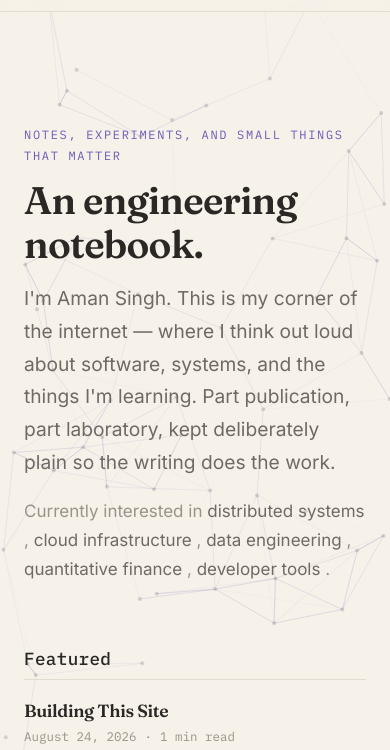
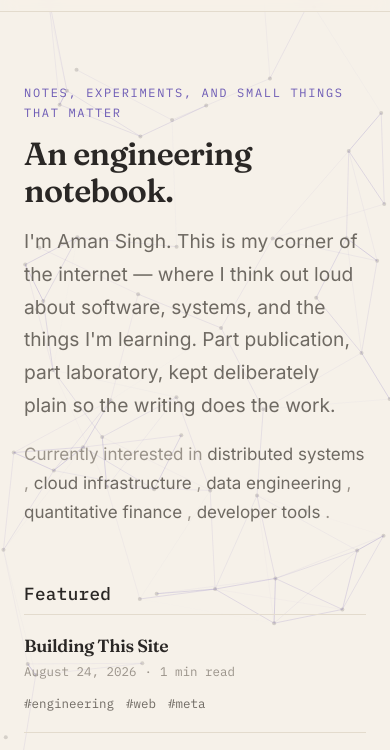
Before and after one commit to aman25singh/website, an Astro site: page / in a window 390 px wide. Shown: the part 53-803 px from the top of the page. Built offline with nearby package versions, Linux system fonts and the light colour scheme; Astro itself is replaced by a stand-in of ours; some packages are replaced by stand-ins of ours.

Commit message:
Fix desktop layout alignment and homepage polish
Browser QA (Playwright/Chromium at desktop + mobile) showed the header and
footer used a 1080px container while page content used a 720px column, both
centered — so their left/right edges never lined up and every page looked
misaligned and unfinished on desktop.

- Unify the layout to a single shared column width so header, content, and
  footer edges align on every page
- Homepage: stop repeating the featured post in the "recent writing" list
- Homepage: reduce hero size and top padding for a more understated feel

Verified in-browser: all routes 200, no horizontal overflow at 1440 or 390,
no runtime console errors; astro check and prettier pass.

```diff
--- a/src/pages/index.astro
+++ b/src/pages/index.astro
@@ -6,7 +6,9 @@ import { getPosts, getFeaturedPosts, getProjects, postSlug } from "../lib/conten
 import { site } from "../lib/site";
 
 const featured = await getFeaturedPosts();
-const recent = (await getPosts()).slice(0, 5);
+const featuredIds = new Set(featured.map((p) => p.id));
+// Don't repeat a featured post immediately below in "recent".
+const recent = (await getPosts()).filter((p) => !featuredIds.has(p.id)).slice(0, 5);
 const projects = (await getProjects()).slice(0, 3);
 
 // Current areas of interest — edit freely as focus shifts.
@@ -99,10 +101,10 @@ const interests = [
   .intro {
     position: relative;
     z-index: 1;
-    padding: clamp(3rem, 12vh, 7rem) 0 3rem;
+    padding: clamp(2rem, 7vh, 4rem) 0 2.5rem;
   }
   .intro h1 {
-    font-size: clamp(2.4rem, 7vw, 4rem);
+    font-size: clamp(2rem, 5vw, 3.1rem);
     margin: 0.6rem 0 1rem;
   }
   .lede {
--- a/src/styles/global.css
+++ b/src/styles/global.css
@@ -29,8 +29,9 @@
   --font-mono: "IBM Plex Mono", ui-monospace, SFMono-Regular, Menlo, monospace;
 
   --measure: 68ch; /* reading measure for long-form */
-  --page: 720px; /* content column */
-  --page-wide: 1080px; /* header / wide layouts */
+  --page: 720px; /* single shared column — header, content, and footer all use
+                    this so their left/right edges align on every page */
+  --page-wide: 720px; /* kept as an alias; chrome aligns with content */
 
   --radius: 10px;
   --shadow: 0 1px 2px rgba(42, 39, 37, 0.04), 0 6px 24px rgba(42, 39, 37, 0.05);
```
